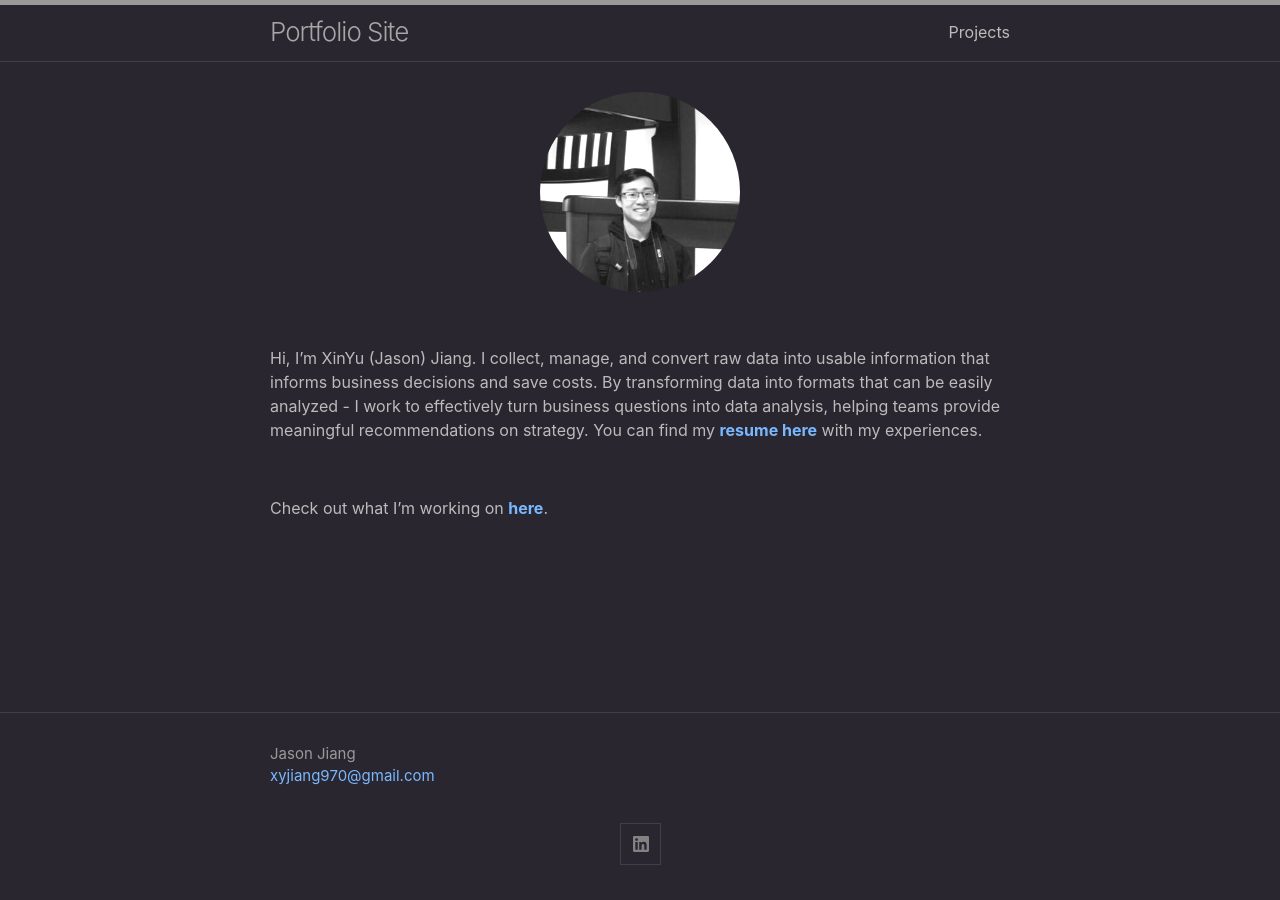
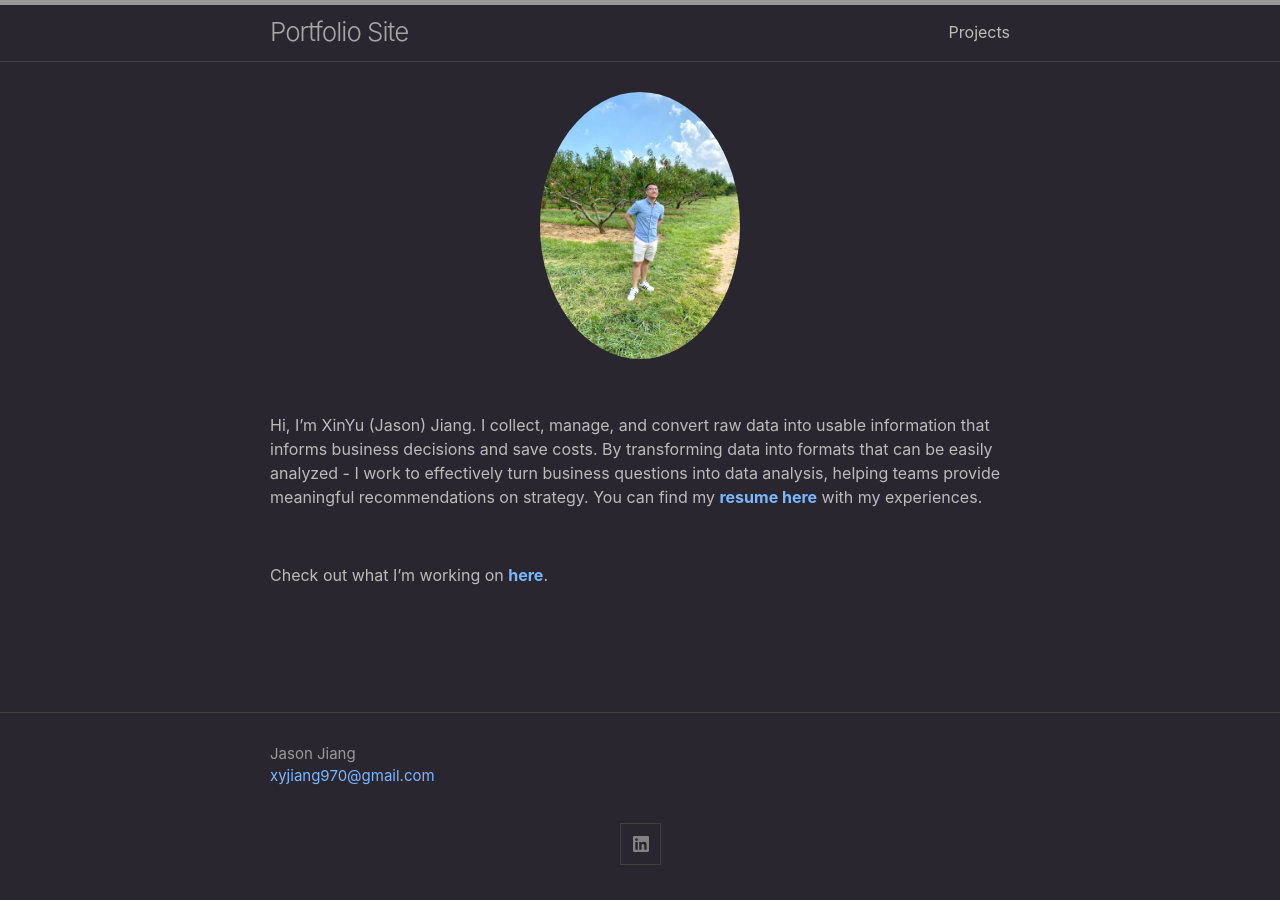
Before and after one commit to xyjiang970/xyjiang970.github.io, a Jekyll site: the page built from index.md, in a window 1280 px wide. Built offline with Jekyll 4.4.1, drawn with Linux system fonts in a browser that asks for light colours.

Commit message:
Update index.md

```diff
--- a/index.md
+++ b/index.md
@@ -4,7 +4,8 @@ title: Jason Jiang
 description: Welcome to my portfolio website!
 ---
 
-<img src="/images/homepage_img.jpg" alt="homepage_img" width="200" style="border-radius:50%;  filter:brightness(1.1);">
+<!-- <img src="/images/homepage_img.jpg" alt="homepage_img" width="200" style="border-radius:50%;  filter:brightness(1.1);"> -->
+<img src="/images/jason.jpg" alt="homepage_img" width="200" style="border-radius:50%;  filter:brightness(1.1);">
 
 <br>
 
```
